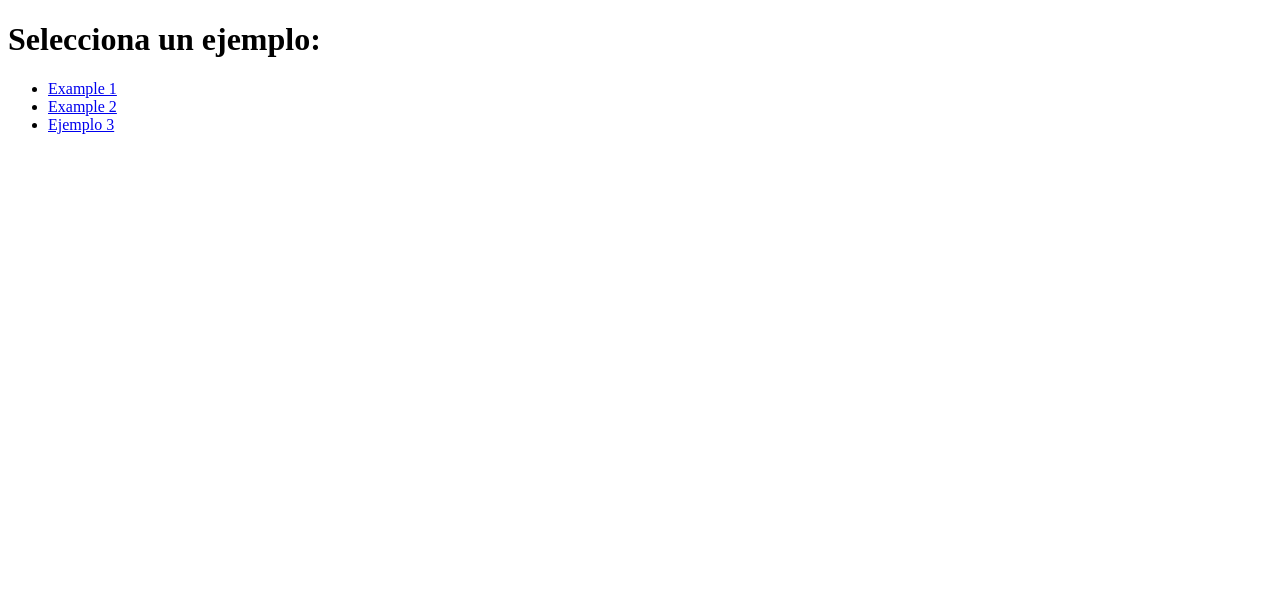
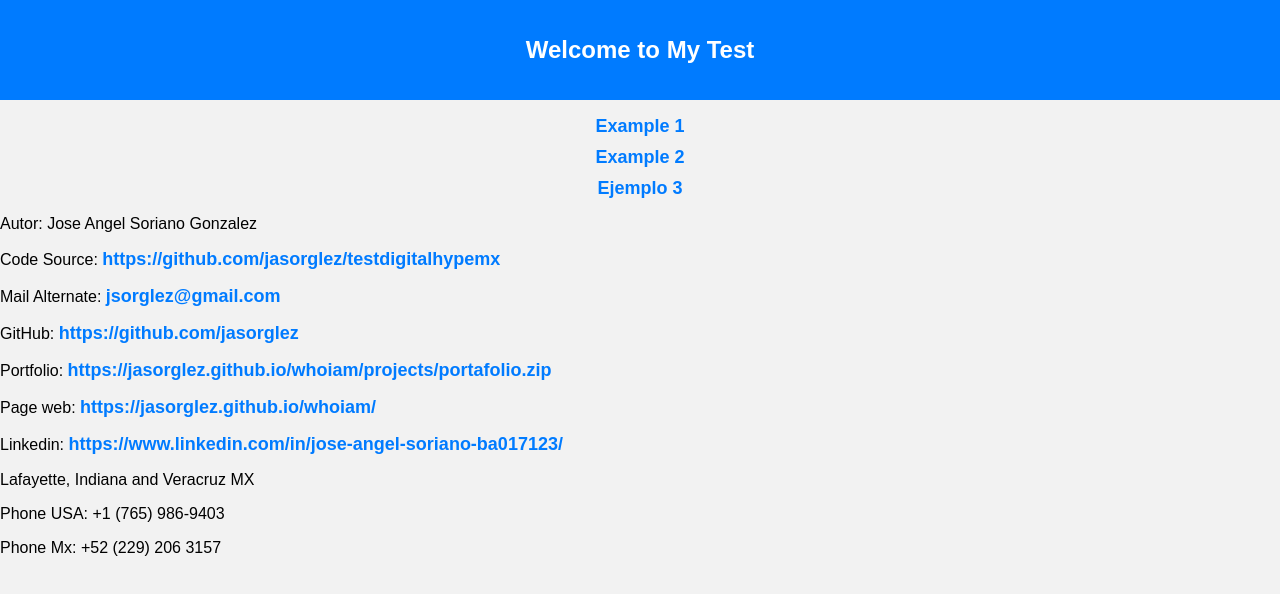
Before and after one commit to jasorglez/testdigitalhypemx, a plain HTML site: page index.html in a window 1280 px wide. Drawn offline with Linux system fonts and the light colour scheme.

Commit message:
nine commit with structure for test hype MX configure server

```diff
--- a/index.html
+++ b/index.html
@@ -4,13 +4,74 @@
   <meta charset="UTF-8">
   <meta name="viewport" content="width=device-width, initial-scale=1.0">
   <title>Ejemplos</title>
+  <style>
+    body {
+      font-family: Arial, sans-serif;
+      background-color: #f2f2f2;
+      margin: 0;
+      padding: 0;
+    }
+
+    header {
+      background-color: #007bff;
+      color: #fff;
+      text-align: center;
+      padding: 20px 0;
+    }
+
+    h1 {
+      font-size: 24px;
+    }
+
+    ul {
+      list-style-type: none;
+      padding: 0;
+      text-align: center;
+    }
+
+    li {
+      margin: 10px 0;
+    }
+
+    a {
+      text-decoration: none;
+      color: #007bff;
+      font-weight: bold;
+      font-size: 18px;
+    }
+
+    a:hover {
+      text-decoration: underline;
+    }
+
+  </style>
 </head>
 <body>
-  <h1>Selecciona un ejemplo:</h1>
-  <ul>
-    <li><a href="/example1.html">Example 1</a></li>
-    <li><a href="/example2.html">Example 2</a></li>
-    <li><a href="/example3.html">Ejemplo 3</a></li>
-  </ul>
+  <header>
+    <h1>Welcome to My Test</h1>
+  </header>
+  <nav>
+    <ul>
+      <li><a href="/example1.html">Example 1</a></li>
+      <li><a href="/example2.html">Example 2</a></li>
+      <li><a href="/example3.html">Ejemplo 3</a></li>
+    </ul>
+
+  </nav>
 </body>
+
+<div class="contact-info">
+  <p>Autor: Jose Angel Soriano Gonzalez</p>
+  <p>Code Source: <a  ref="https://github.com/jasorglez/testdigitalhypemx">https://github.com/jasorglez/testdigitalhypemx</a></p>
+
+  <p>Mail Alternate: <a href="mailto:jsorglez@gmail.com">jsorglez@gmail.com</a></p>
+  <p>GitHub: <a href="https://github.com/jasorglez">https://github.com/jasorglez</a></p>
+  <p>Portfolio: <a href="https://jasorglez.github.io/whoiam/projects/portafolio.zip">https://jasorglez.github.io/whoiam/projects/portafolio.zip</a></p>
+  <p>Page web: <a href="https://jasorglez.github.io/whoiam/">https://jasorglez.github.io/whoiam/</a></p>
+  <p>Linkedin: <a href="https://www.linkedin.com/in/jose-angel-soriano-ba017123/">https://www.linkedin.com/in/jose-angel-soriano-ba017123/</a></p>
+  <p>Lafayette, Indiana and Veracruz MX</p>
+  <p>Phone USA: +1 (765) 986-9403</p>
+  <p>Phone Mx: +52 (229) 206 3157</p>
+</div>
+
 </html>
--- a/server.js
+++ b/server.js
@@ -47,16 +47,19 @@ const server = http.createServer((req, res) => {
     const tree = directoryToTree('dummy_dir/a_dir', 5);
     res.writeHead(200, { 'Content-Type': 'application/json' });
     res.end(JSON.stringify(tree));
+    console.log("Estoy en la 1")
   } else if (req.url === '/example2-data') {
     // Generar y enviar los datos del ejemplo 2
     const tree = directoryToTree('dummy_dir', 5);
     res.writeHead(200, { 'Content-Type': 'application/json' });
     res.end(JSON.stringify(tree));
+    console.log("Estoy en la 2")
   } else if (req.url === '/example3-data') {
     // Generar y enviar los datos del ejemplo 3
     const tree = directoryToTree('dummy_dir', 1);
     res.writeHead(200, { 'Content-Type': 'application/json' });
     res.end(JSON.stringify(tree));
+    console.log("Estoy en la 3")
   } else {
     res.writeHead(404, { 'Content-Type': 'text/plain' });
     res.end('Página no encontrada');
```
